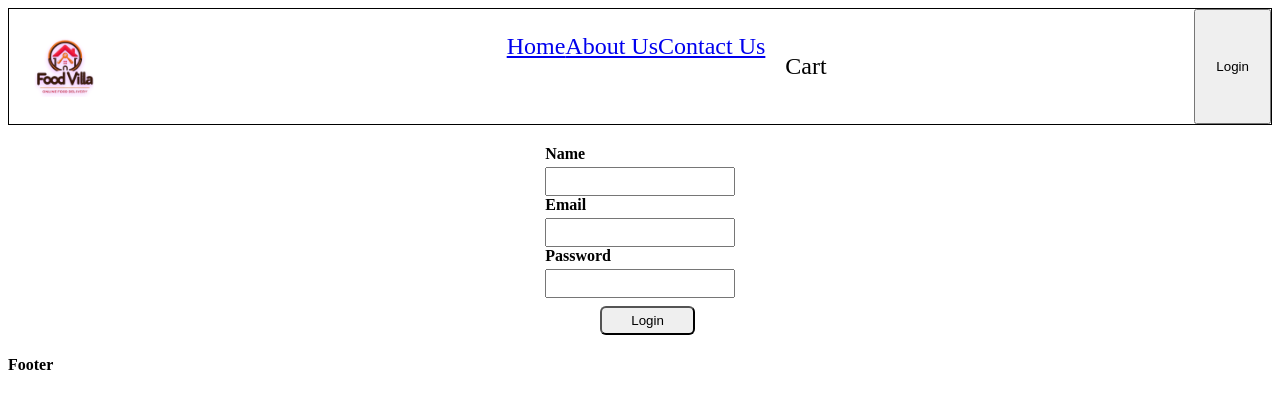
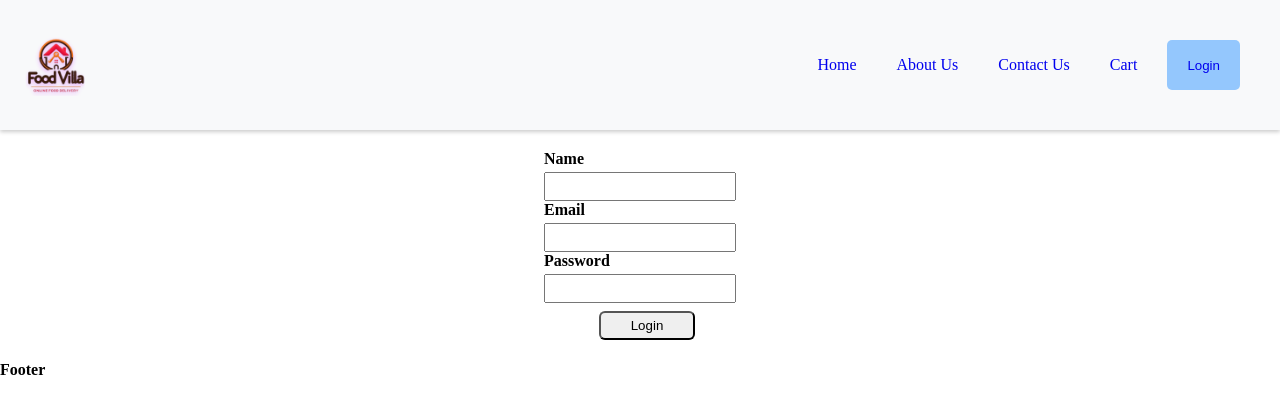
Before and after one commit to deep-t4run/NamasteReact, a React (Vite) app: page /login in a window 1280 px wide. Shown: the top 414 px of the page. Built offline with nearby package versions, Linux system fonts and the light colour scheme.

Commit message:
Added some style to header and made the login button in the header to work

```diff
--- a/src/components/Header.js
+++ b/src/components/Header.js
@@ -1,5 +1,5 @@
 import { useEffect, useState } from "react";
-import { Link } from "react-router-dom";
+import { Link, NavLink } from "react-router-dom";
 import Title from "./Title.js";
 
 const Header = () => {
@@ -33,10 +33,22 @@ const Header = () => {
           <Link to="/contact">
             <li>Contact Us</li>
           </Link>
-          <li>Cart</li>
+          <Link to="/">
+            <li>Cart</li>
+          </Link>
         </ul>
+        {isLoggedIn ? (
+          <button className="login" onClick={handleLogoutClick}>
+            <Link to="/">Logout</Link>
+          </button>
+        ) : (
+          <button className="login" onClick={handleLoginClick}>
+            <Link to="/login">Login</Link>
+          </button>
+        )}
       </div>
-      {isLoggedIn ? (
+
+      {/* {isLoggedIn ? (
         <button className="login" onClick={handleLogoutClick}>
           Logout
         </button>
@@ -44,7 +56,7 @@ const Header = () => {
         <button className="login" onClick={handleLoginClick}>
           Login
         </button>
-      )}
+      )} */}
     </div>
   );
 };
--- a/src/components/Login.js
+++ b/src/components/Login.js
@@ -1,19 +1,20 @@
 import React from "react";
 import { useFormik } from "formik";
+import { Link } from "react-router-dom";
 
 const validate = (values) => {
   const errors = {};
-  if (!errors.name) {
+  if (!values.name) {
     errors.name = "Required";
   }
 
-  if (!errors.email) {
+  if (!values.email) {
     errors.email = "Required";
   } else if (!/^[A-Z0-9._%+-]+@[A-Z0-9.-]+\.[A-Z]{2,4}$/i.test(values.email)) {
     errors.email = "Invalid email address";
   }
 
-  if (!errors.password) {
+  if (!values.password) {
     errors.password = "Required";
   }
   return errors;
@@ -72,8 +73,11 @@ const Login = () => {
         {formik.errors.password && formik.touched.password ? (
           <div>{formik.errors.password}</div>
         ) : null}
-
-        <button type="submit">Login</button>
+        <Link to="/">
+          <button type="submit" className="loginBtn">
+            Login
+          </button>
+        </Link>
       </form>
     </div>
   );
--- a/style.css
+++ b/style.css
@@ -1,7 +1,19 @@
+body {
+  margin: 0;
+  padding: 0;
+  box-sizing: border-box;
+}
+
 .header {
   display: flex;
   justify-content: space-between;
-  border: 1px solid black;
+  background-color: #f8f9fa;
+  box-shadow: 0 2px 4px 0 rgba(0, 0, 0, 0.2);
+}
+
+.logo-container {
+  display: flex;
+  align-items: center;
 }
 
 .logo {
@@ -9,18 +21,50 @@
 }
 
 .nav-items {
-  padding: 0px 20px;
+  padding: 30px;
+  display: flex;
 }
 
-.nav-items > ul {
-  font-size: 24px;
+.nav-items ul {
   display: flex;
   list-style-type: none;
+  padding: 0;
 }
 
-.nav-items > ul > li {
+.nav-items ul li {
+  margin: 0 10px;
   padding: 10px;
+  transition: background-color 0.3s ease;
+}
+
+.nav-items ul li:hover {
+  background-color: #e9ecef;
+  border-radius: 5px;
+}
+
+.nav-items > ul > a {
+  text-decoration: none;
+}
+
+.login {
+  background-color: #94c7fd;
+  color: white;
+  border: none;
+  border-radius: 5px;
+  padding: 10px 20px;
   margin: 10px;
+  height: 50px;
+  cursor: pointer;
+  text-decoration: none;
+  transition: background-color 0.3s ease;
+}
+
+.login:hover {
+  background-color: #dde7f2;
+}
+
+.login > a {
+  text-decoration: none;
 }
 
 .res-container {
@@ -103,7 +147,7 @@
   padding: 5px;
 }
 
-.form > button {
+.loginBtn {
   margin-left: 55px;
   margin-top: 8px;
   width: 50%;
```
Also changed, not shown: src/App.js (+4 -4 lines).
